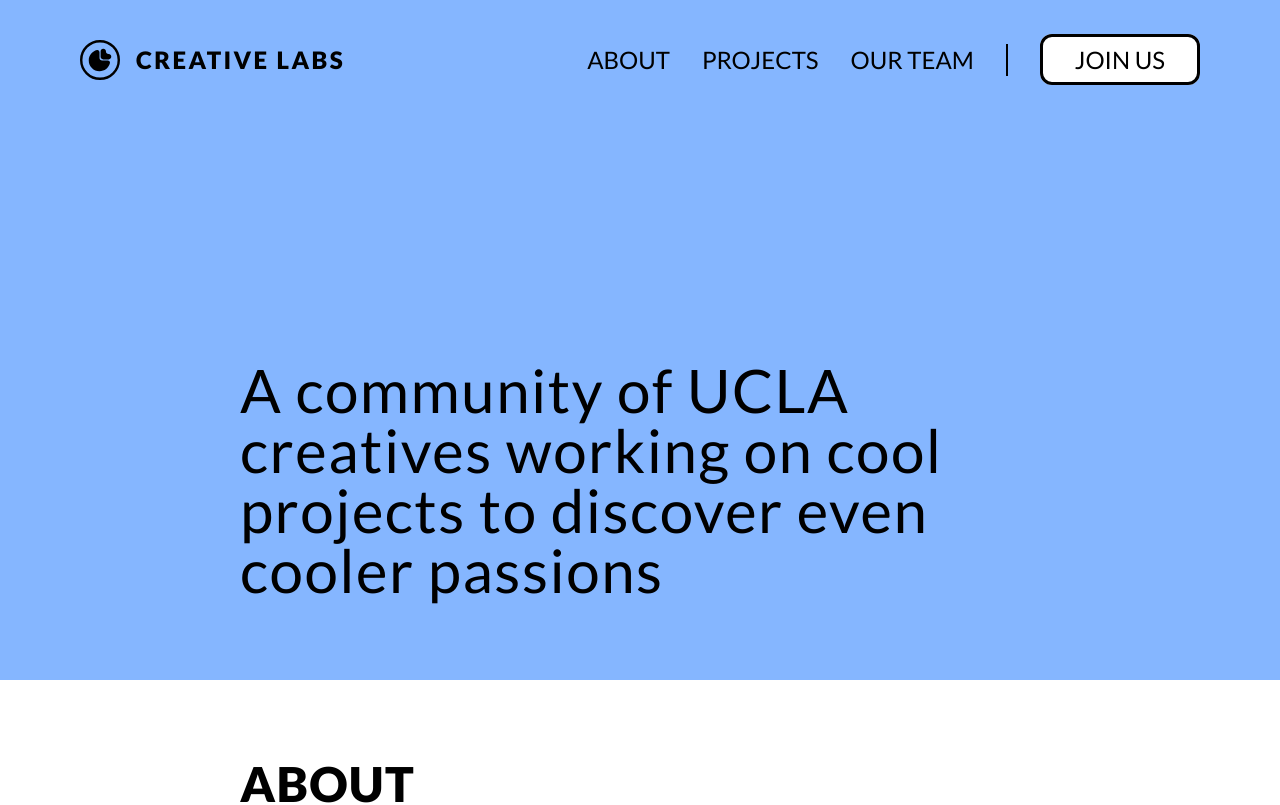
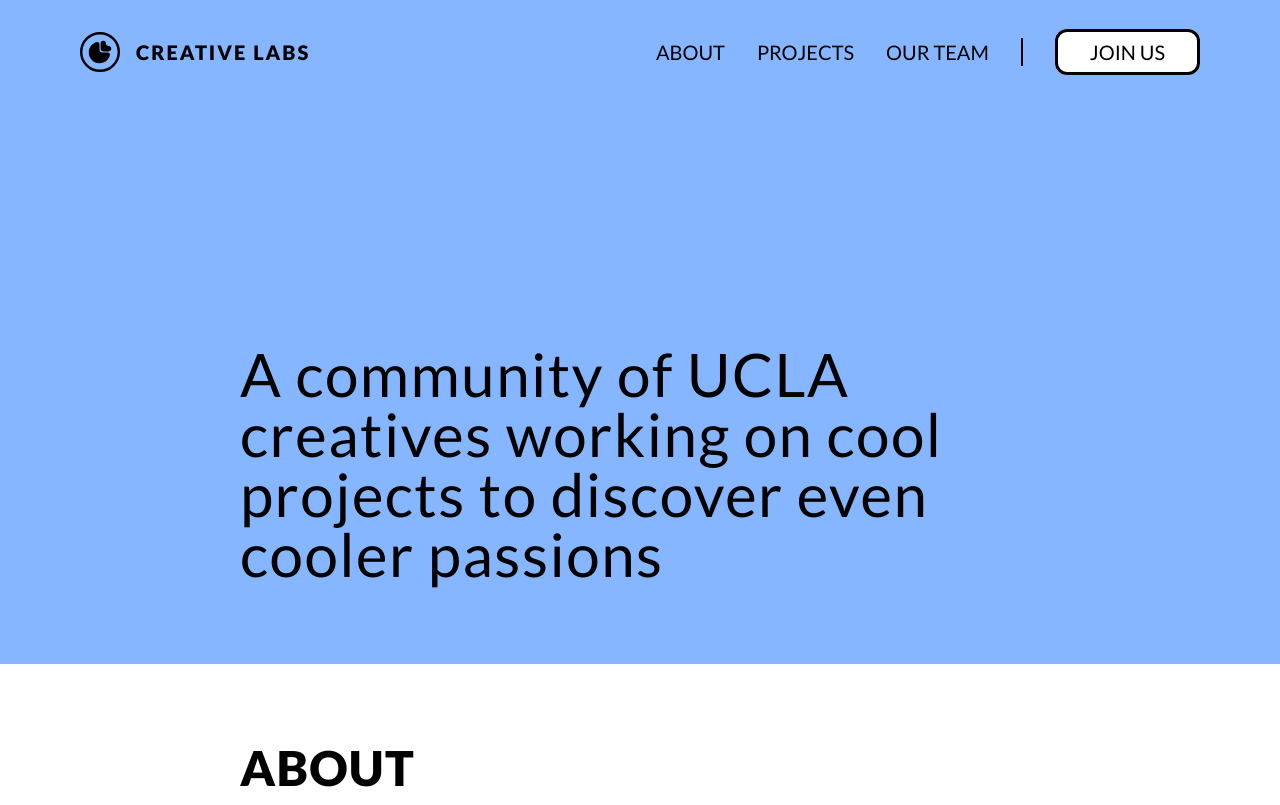
Before and after one commit to UCLA-Creative-Labs/sunshine, a Next.js app: page / in a window 1280 px wide. Shown: the top 805 px of the page. Built offline with nearby package versions, Linux system fonts and the light colour scheme.

Commit message:
fix Navbar sizing

```diff
--- a/src/components/Navbar.tsx
+++ b/src/components/Navbar.tsx
@@ -21,7 +21,7 @@ export default function Navbar() {
     return (
         <div
             id="navbar"
-            className={ `transition z-50 ease-in-out delay-100 flex justify-between min-w-full p-10 lg:px-20 dark:bg-[#000000] sticky top-0 ${pastScrollPoint ? 'bg-[#000000] text-white' : 'bg-[#85b6ff]'}` }
+            className={ `transition z-50 ease-in-out delay-100 flex justify-between min-w-full p-8 lg:px-20 dark:bg-[#000000] sticky top-0 ${pastScrollPoint ? 'bg-[#000000] text-white' : 'bg-[#85b6ff]'}` }
             style={{
 
             }}
@@ -37,13 +37,13 @@ export default function Navbar() {
                     />
                     <Link
                         href="/"
-                        className={"text-xl lg:text-2xl tracking-widest " + lato.className}>
+                        className={"text-xl tracking-widest " + lato.className}>
                         CREATIVE LABS
                     </Link>
                 </div>
             </div>
             <nav id="navigation" className="hidden lg:flex divide-x-2 divide-black dark:divide-white items-center [&>div]:pl-8 space-x-8">
-                <div id="links" className="flex space-x-8 text-xl xl:text-2xl">
+                <div id="links" className="flex space-x-8 text-xl">
                     <Link
                         href="/"
                     >
@@ -63,7 +63,7 @@ export default function Navbar() {
                 <div id="join">
                     <Link
                         href="/"
-                        className="text-xl xl:text-2xl border-[3px] border-black rounded-xl py-2 px-8 bg-white text-black"
+                        className="text-xl border-[3px] border-black rounded-xl py-2 px-8 bg-white text-black"
                     >
                         JOIN US
                     </Link>
```
